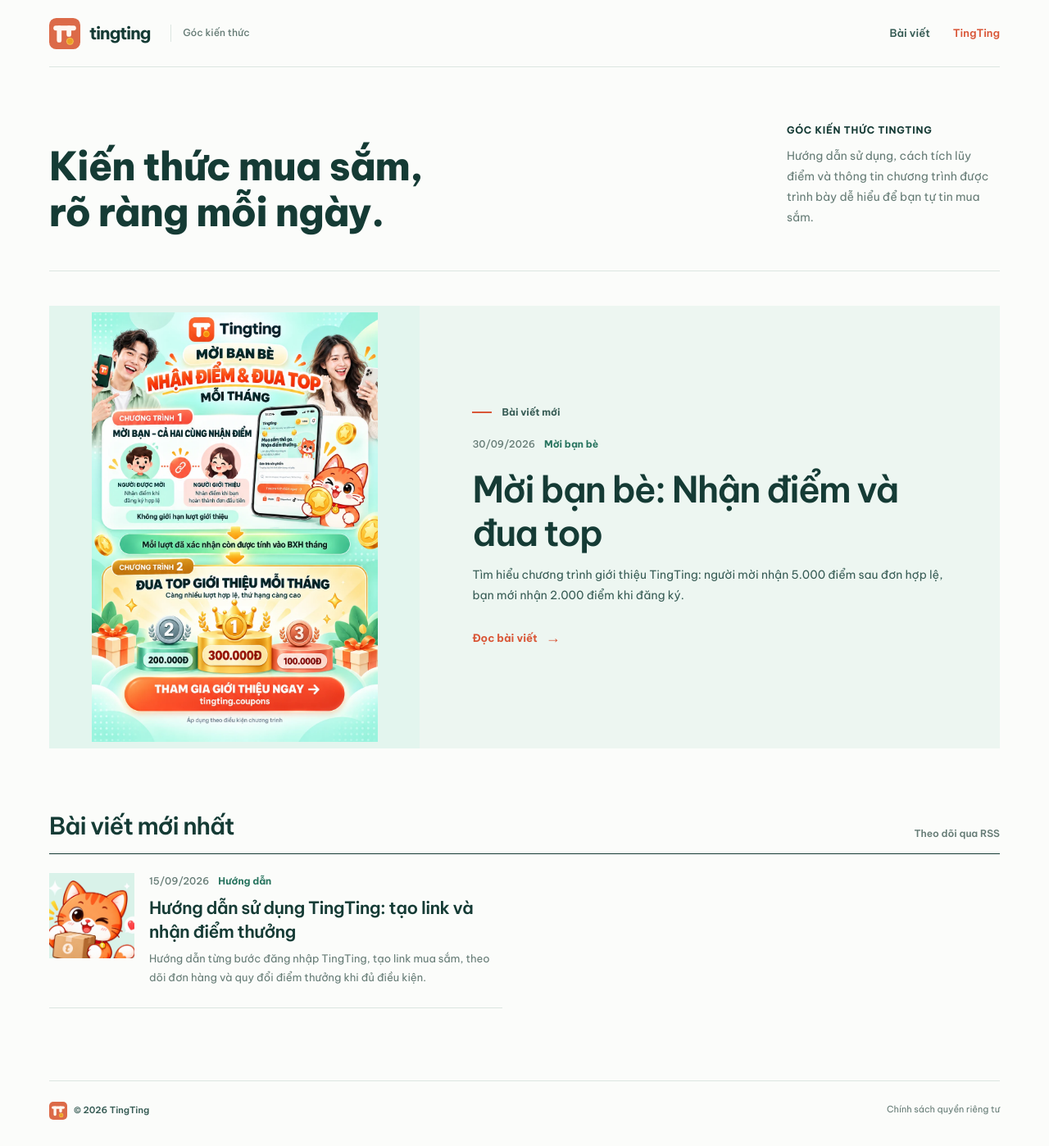
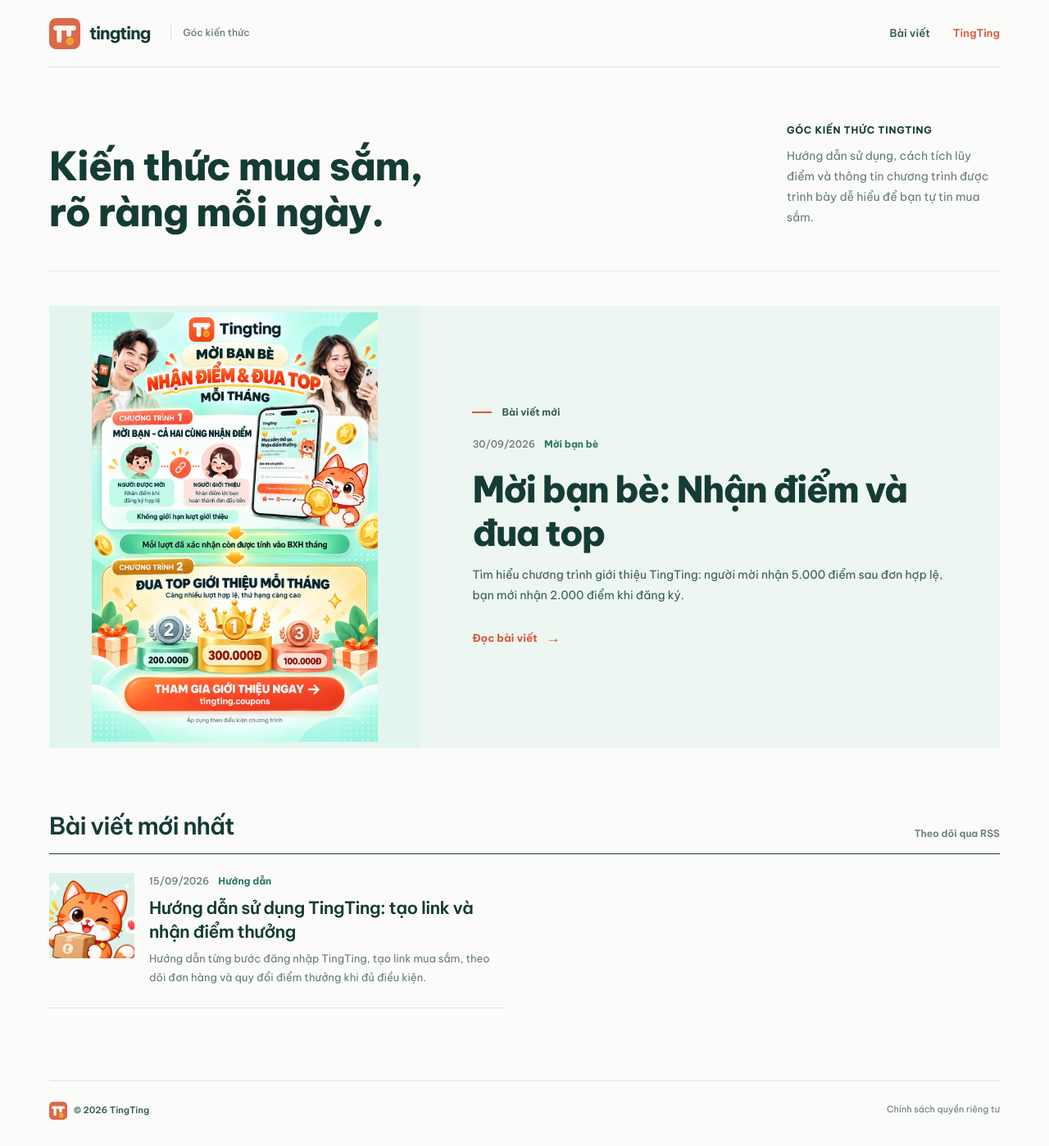
Before and after one commit to Huylehp912/tingting-blog, a Jekyll site: the page built from index.html, in a window 1280 px wide. Shown: the whole page at 82% size. Built offline with Jekyll 4.4.1, drawn with Linux system fonts in a browser that asks for light colours.

Commit message:
Emphasize featured article title

```diff
--- a/_layouts/default.html
+++ b/_layouts/default.html
@@ -54,7 +54,7 @@
       .featured-copy { display: flex; flex-direction: column; align-items: flex-start; justify-content: center; padding: 42px clamp(28px, 5vw, 64px); }
       .story-meta { display: flex; align-items: center; gap: 11px; color: var(--muted); font-size: 12px; font-weight: 500; }
       .story-topic { color: #28745f; font-weight: 700; }
-      .featured h2 { margin: 19px 0 12px; font: 600 clamp(30px, 3.7vw, 44px)/1.2 var(--display); letter-spacing: -.04em; }
+      .featured h2 { margin: 19px 0 12px; font: 800 clamp(30px, 3.7vw, 44px)/1.2 var(--display); letter-spacing: -.04em; }
       .featured-summary { margin: 0; color: var(--ink-soft); font-size: 14px; line-height: 1.8; }
       .text-link { display: inline-flex; align-items: center; gap: 10px; margin-top: 24px; color: var(--coral); font-size: 13px; font-weight: 700; }
       .text-link span { font-size: 18px; transition: transform .18s ease; }
```
